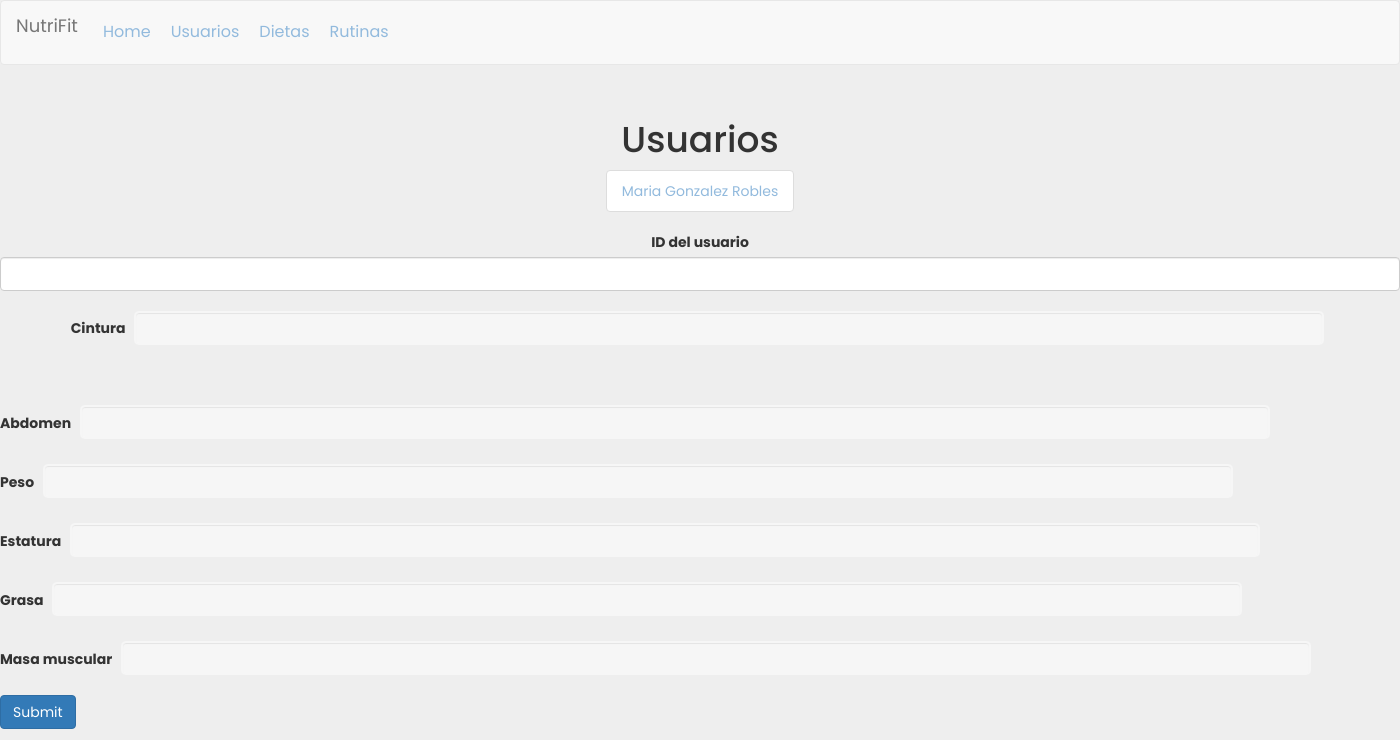
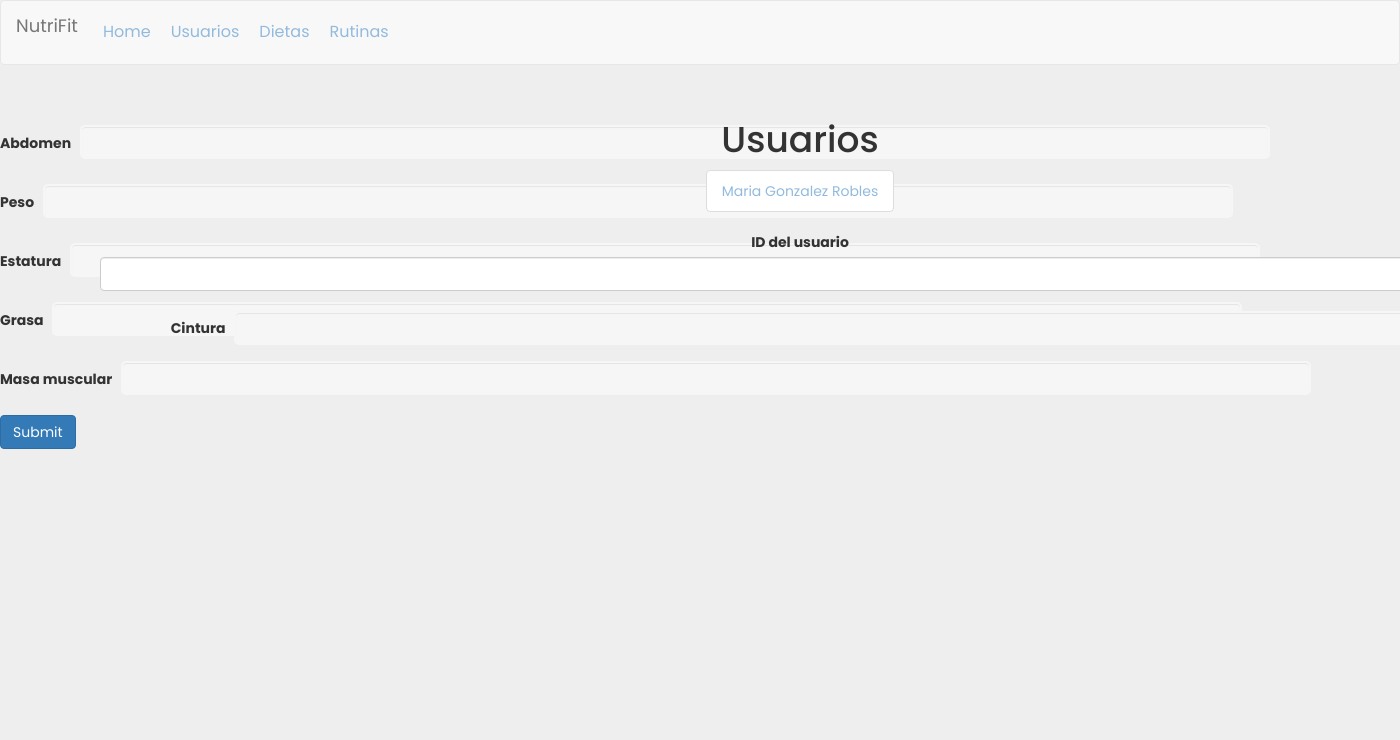
Before and after one commit to codelink98/controlproy, a PHP site: page /usuarios.php?id=1 in a window 1400 px wide; the page is wider, and only the part inside the window is pictured. Shown: the top 740 px of that part. Run offline with PHP 8.4, Linux system fonts and the light colour scheme; data comes from the database, SQL or seed files in the repository; some libraries are stand-ins or nearby versions.

Commit message:
style css

```diff
--- a/css/style.css
+++ b/css/style.css
@@ -582,7 +582,7 @@ input[type=text]:placeholder, input[type=password]::placeholder {
 
 header {
   width: 100%;
-  height: 50%;
+  height: 15%;
 
 
 }
@@ -616,5 +616,6 @@ main{
   text-align: center;
   position: absolute;
   top: 100px;
+  margin-left: 100px;
 
 }
```
